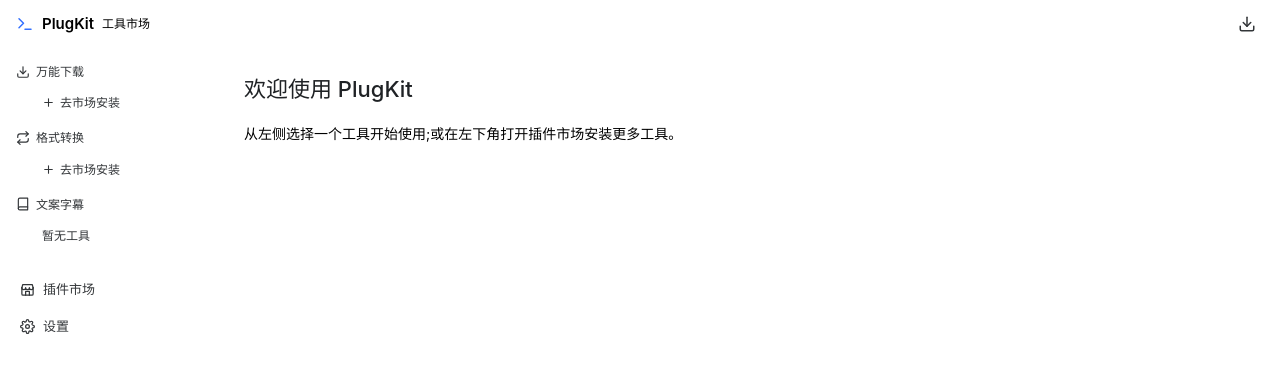
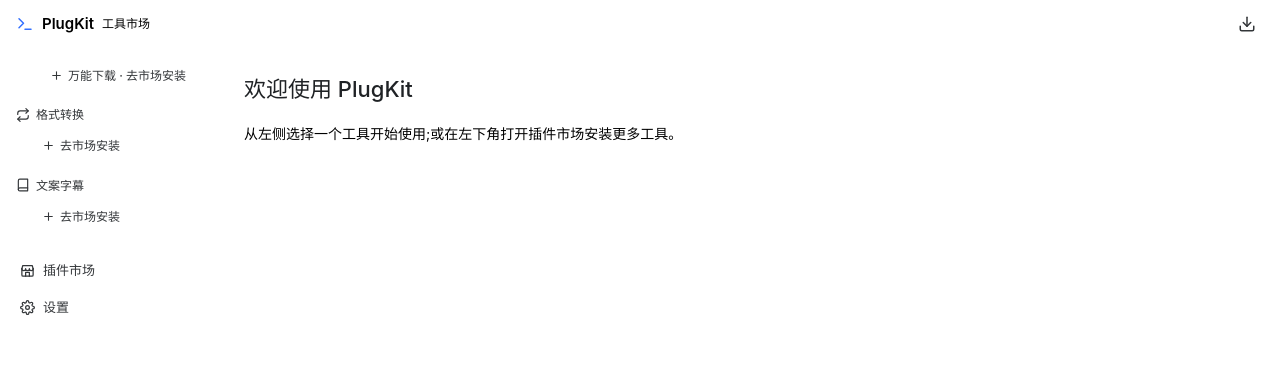
Before and after one commit to debugcmdr/plug-kit, a Vue app: page / in a window 1280 px wide. Shown: the top 372 px of the page. Built offline with nearby package versions, Linux system fonts and the light colour scheme.

Commit message:
feat(sidebar): universal download as single flat tool (no sub-category), per requirement
- Top-level single item for 万能下载 (download plugin)
- 格式转换 / 文案字幕 remain as categories
- If download not installed, shows '去市场安装' prompt

```diff
--- a/src/components/Sidebar.vue
+++ b/src/components/Sidebar.vue
@@ -11,14 +11,11 @@
 const installedPlugins = ref<PluginInfo[]>([])
 const activeKey = ref<string | null>(null)
 
+// 顶部单条工具(不套分类):万能下载
+const TOP_TOOL = { id: 'download', label: '万能下载', icon: 'download' }
+
 // 分类 → 插件映射(语义分类,插件动态安装)
 const CATEGORIES = [
-  {
-    key: 'universal-download',
-    label: '万能下载',
-    icon: 'download',
-    pluginIds: ['download'],
-  },
   {
     key: 'convert',
     label: '格式转换',
@@ -29,7 +26,7 @@
     key: 'subtitle',
     label: '文案字幕',
     icon: 'subtitle',
-    pluginIds: [],
+    pluginIds: ['subtitle'],
   },
 ]
 
@@ -66,8 +63,25 @@
     style="height: 100%; display: flex; flex-direction: column;"
   >
     <div style="flex: 1; overflow: auto; padding: 8px 0;">
+      <!-- 顶部单条工具:万能下载(不套分类,一条即可) -->
+      <div
+        v-if="categoryPlugins([TOP_TOOL.id]).length > 0"
+        class="top-tool"
+        :class="{ active: activeKey === TOP_TOOL.id }"
+        @click="handleSelect(TOP_TOOL.id)"
+      >
+        <n-icon size="15">
+          <svg xmlns="http://www.w3.org/2000/svg" width="15" height="15" viewBox="0 0 24 24" fill="none" stroke="currentColor" stroke-width="2" stroke-linecap="round" stroke-linejoin="round"><path d="M21 15v4a2 2 0 0 1-2 2H5a2 2 0 0 1-2-2v-4"></path><polyline points="7 10 12 15 17 10"></polyline><line x1="12" y1="15" x2="12" y2="3"></line></svg>
+        </n-icon>
+        <span style="flex: 1; overflow: hidden; text-overflow: ellipsis; white-space: nowrap;">{{ TOP_TOOL.label }}</span>
+      </div>
+      <div v-else class="top-tool cat-empty" @click="handleSelect('market')">
+        <n-icon size="13"><svg xmlns="http://www.w3.org/2000/svg" width="13" height="13" viewBox="0 0 24 24" fill="none" stroke="currentColor" stroke-width="2" stroke-linecap="round" stroke-linejoin="round"><line x1="12" y1="5" x2="12" y2="19"></line><line x1="5" y1="12" x2="19" y2="12"></line></svg></n-icon>
+        <span>万能下载 · 去市场安装</span>
+      </div>
+
       <!-- 分类区块 -->
-      <div v-for="cat in CATEGORIES" :key="cat.key" style="margin-bottom: 4px;">
+      <div v-for="cat in CATEGORIES" :key="cat.key" style="margin-bottom: 4px; margin-top: 8px;">
         <div
           style="display: flex; align-items: center; gap: 6px; padding: 6px 16px; font-size: 12px; color: var(--n-text-color-3);"
         >
@@ -132,6 +146,22 @@
 </template>
 
 <style scoped>
+.top-tool {
+  display: flex;
+  align-items: center;
+  gap: 8px;
+  padding: 9px 16px;
+  margin: 4px 8px 0;
+  border-radius: 6px;
+  font-size: 14px;
+  font-weight: 500;
+  color: var(--n-text-color-1);
+  cursor: pointer;
+  transition: background-color 0.15s;
+}
+.top-tool:hover { background: var(--n-hover-color); }
+.top-tool.active { background: var(--n-primary-color-soft); color: var(--n-primary-color); }
+
 .cat-item {
   display: flex;
   align-items: center;
```
